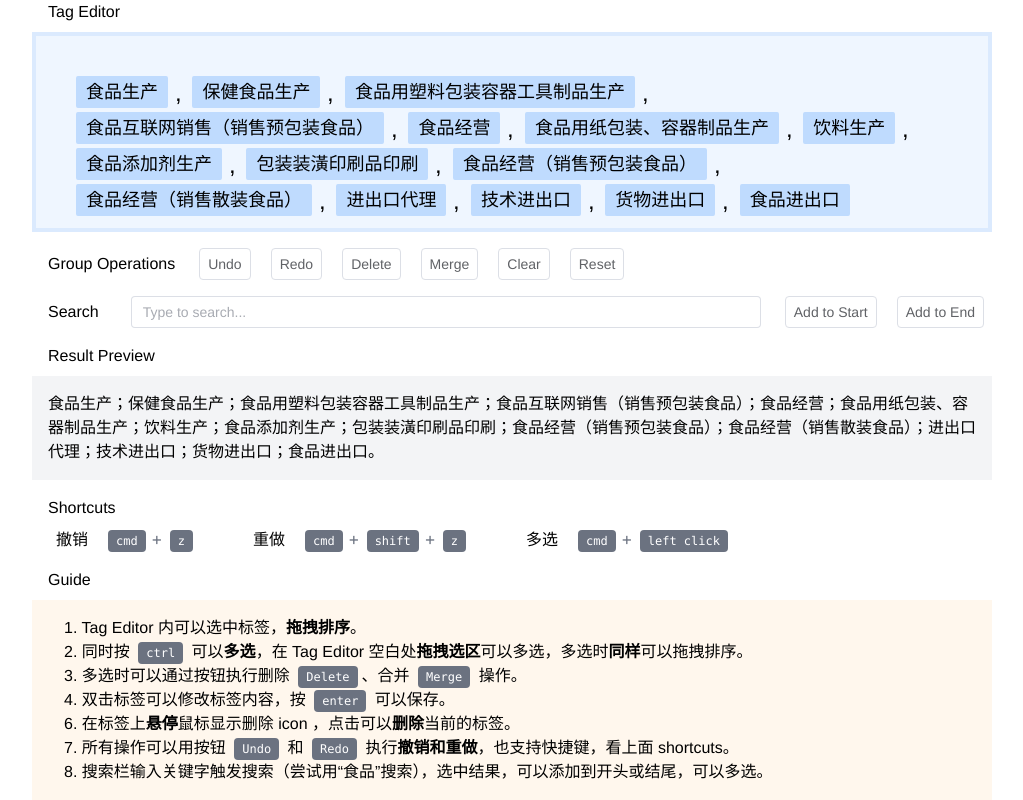
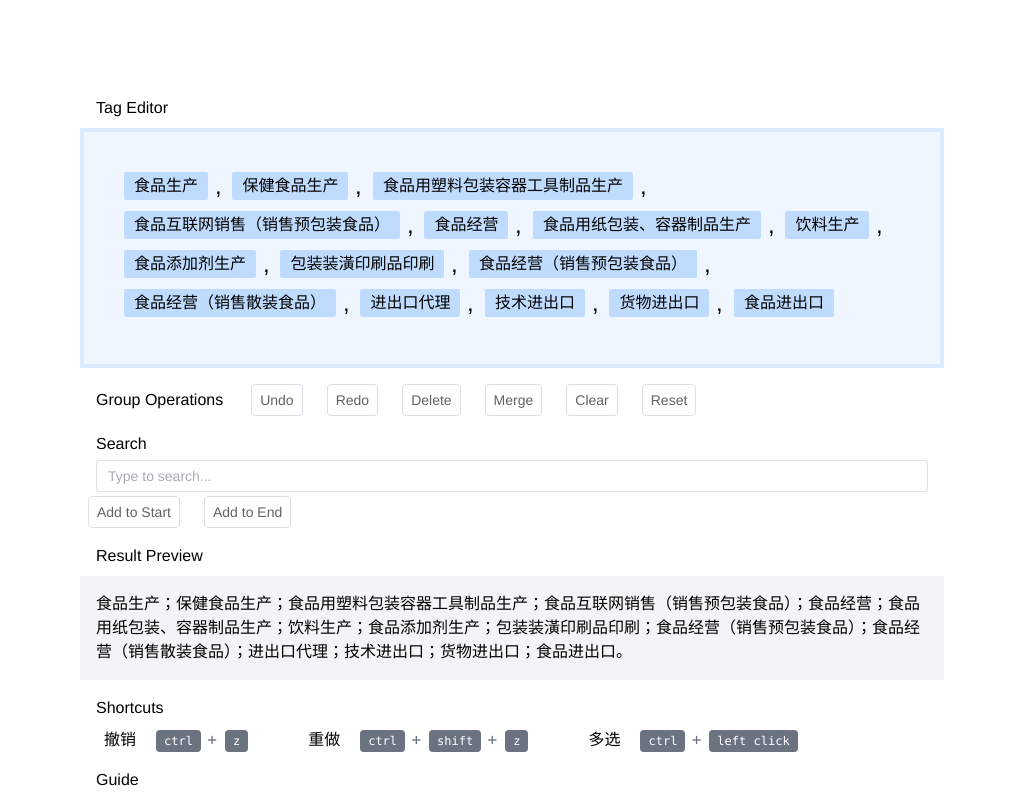
Before and after one commit to zfanli/test-vue3-business-scope-editor, a Vue app: page / in a window 1280 px wide. Shown: the top 800 px of the page, without its empty margins (128-1151 px from the left). Built offline with nearby package versions, Linux system fonts and the light colour scheme.

Commit message:
improvements

```diff
--- a/src/components/TagEditor.vue
+++ b/src/components/TagEditor.vue
@@ -57,20 +57,22 @@ const {
 })
 
 const { shortcuts } = useShortcuts({ handleUndo, handleRedo })
+
+const userAgent = navigator.userAgent
 </script>
 
 <template>
   <div
-    class="relative mx-auto flex h-screen w-screen flex-col items-center justify-center"
+    class="relative mx-auto flex min-h-screen w-screen max-w-6xl flex-col items-center justify-center pt-24"
   >
-    <div class="w-3/4">
+    <div class="mx-2 md:w-3/4">
       <div class="mx-2 mb-2 px-2">Tag Editor</div>
     </div>
     <TransitionGroup
       ref="container"
       name="fade"
       tag="div"
-      class="relative mb-4 flex h-60 w-3/4 select-none flex-wrap items-start gap-1 overflow-y-auto border-4 border-blue-100 bg-blue-50 p-10"
+      class="relative mx-2 mb-4 flex h-60 select-none flex-wrap items-start gap-1 overflow-y-auto overflow-x-hidden border-4 border-blue-100 bg-blue-50 p-10 md:w-3/4"
       @mousedown.passive="handleMouseDown($event)"
       @mousemove.passive="handleMouseMove($event)"
       @mouseup.passive="handleMouseUp($event)"
@@ -127,7 +129,7 @@ const { shortcuts } = useShortcuts({ handleUndo, handleRedo })
       <div key="selection" ref="selection" class="selection"></div>
     </TransitionGroup>
 
-    <div class="relative mb-4 flex w-3/4 items-center">
+    <div class="relative mx-2 mb-4 flex flex-wrap items-center gap-1 md:w-3/4">
       <span class="mx-2 inline-block px-2">Group Operations</span>
 
       <el-button plain class="mx-2 px-2" @click="handleUndo()">Undo</el-button>
@@ -146,7 +148,7 @@ const { shortcuts } = useShortcuts({ handleUndo, handleRedo })
       </el-button>
     </div>
 
-    <div class="relative mb-4 flex w-3/4 items-center">
+    <div class="relative mx-2 mb-4 flex flex-wrap items-center gap-1 md:w-3/4">
       <span class="mx-2 inline-block px-2">Search</span>
       <el-select
         v-model="searchValues"
@@ -188,16 +190,19 @@ const { shortcuts } = useShortcuts({ handleUndo, handleRedo })
       </el-button>
     </div>
 
-    <div class="mb-4 w-3/4">
+    <div class="mx-2 mb-4 md:w-3/4">
       <div class="mx-2 mb-2 px-2">Result Preview</div>
       <div class="bg-gray-100 p-4">
-        {{ tags.map((item) => item.label).join('；') + '。' }}
+        <span v-if="tags.length > 0">
+          {{ tags.map((item) => item.label).join('；') + '。' }}
+        </span>
+        <div v-else class="text-center text-sm text-gray-500">No Data</div>
       </div>
     </div>
 
-    <div class="w-3/4">
+    <div class="mx-2 md:w-3/4">
       <div class="mx-2 mb-2 px-2">Shortcuts</div>
-      <div class="mb-2 flex">
+      <div class="mb-2 flex flex-wrap">
         <div
           class="ml-4 mr-2 mb-2 px-2"
           v-for="(item, idx) in shortcuts"
@@ -217,7 +222,7 @@ const { shortcuts } = useShortcuts({ handleUndo, handleRedo })
       </div>
     </div>
 
-    <div class="w-3/4">
+    <div class="mx-2 mb-4 md:w-3/4">
       <div class="mx-2 mb-2 px-2">Guide</div>
       <div class="bg-orange-50 p-4">
         <div class="ml-4 mr-2">
@@ -251,6 +256,12 @@ const { shortcuts } = useShortcuts({ handleUndo, handleRedo })
           搜索栏输入关键字触发搜索（尝试用“食品”搜索），选中结果，可以添加到开头或结尾，可以多选。
         </div>
       </div>
+    </div>
+
+    <div
+      class="mx-2 mb-4 mt-10 flex flex-grow items-end justify-center px-2 text-xs md:w-3/4"
+    >
+      {{ userAgent }}
     </div>
   </div>
 </template>
@@ -298,8 +309,12 @@ const { shortcuts } = useShortcuts({ handleUndo, handleRedo })
 </style>
 
 <style lang="less">
+html {
+  @apply overflow-auto;
+}
+
 .search-options {
-  @apply max-w-3xl;
+  @apply max-w-xl;
 
   .el-select-dropdown__item {
     @apply flex;
--- a/src/components/TagItem.vue
+++ b/src/components/TagItem.vue
@@ -42,7 +42,7 @@ const deleteTag = () => emits('delete')
   <div class="group relative inline-block">
     <span
       :class="[
-        'relative inline-block  px-2 text-lg outline-none',
+        'relative inline-block  px-2 text-base outline-none',
         'cursor-pointer rounded-sm border-2 ',
         {
           'border-blue-200 bg-blue-200': !activated,
--- a/src/components/useShortcuts.js
+++ b/src/components/useShortcuts.js
@@ -1,7 +1,7 @@
 import { onMounted, onUnmounted } from 'vue'
 
 export function useShortcuts({ handleUndo, handleRedo }) {
-  const isAppleDevice = window.navigator.userAgent.includes('AppleWebKit')
+  const isAppleDevice = window.navigator.userAgent.includes('mac')
 
   const getFnKey = (key) => {
     switch (key) {
```
Also changed, not shown: 5 other files (tests, documents, lock files or other folders).
